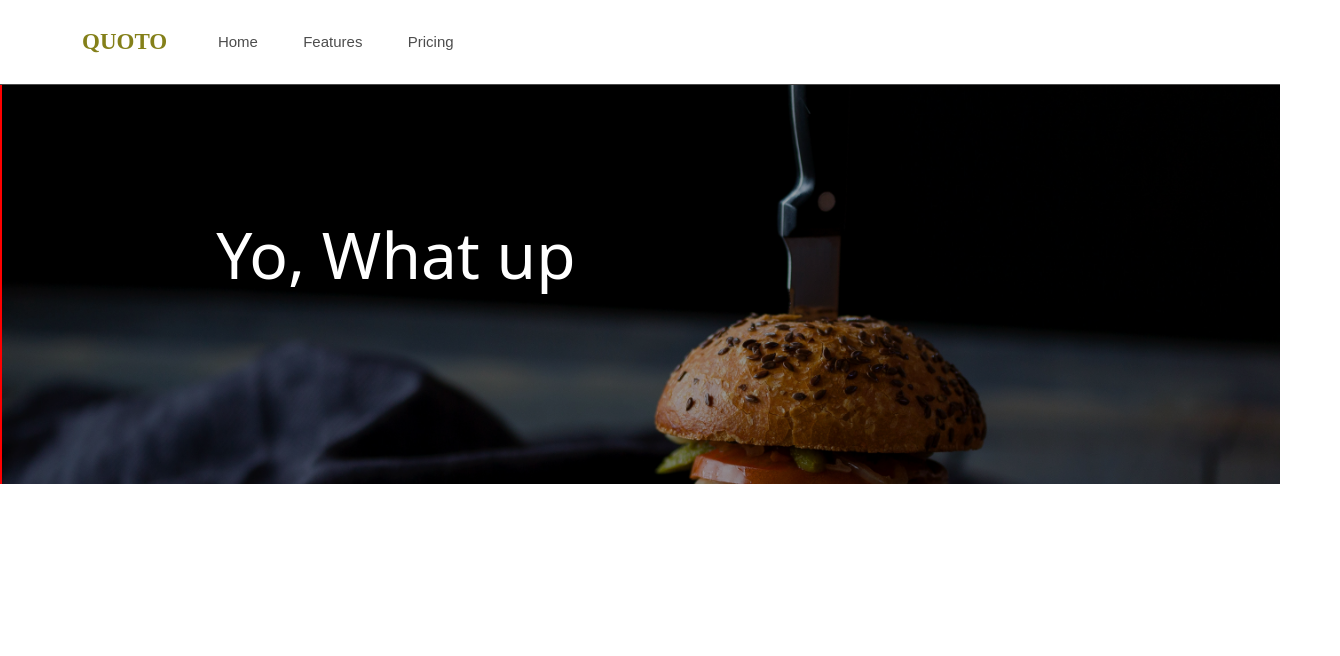
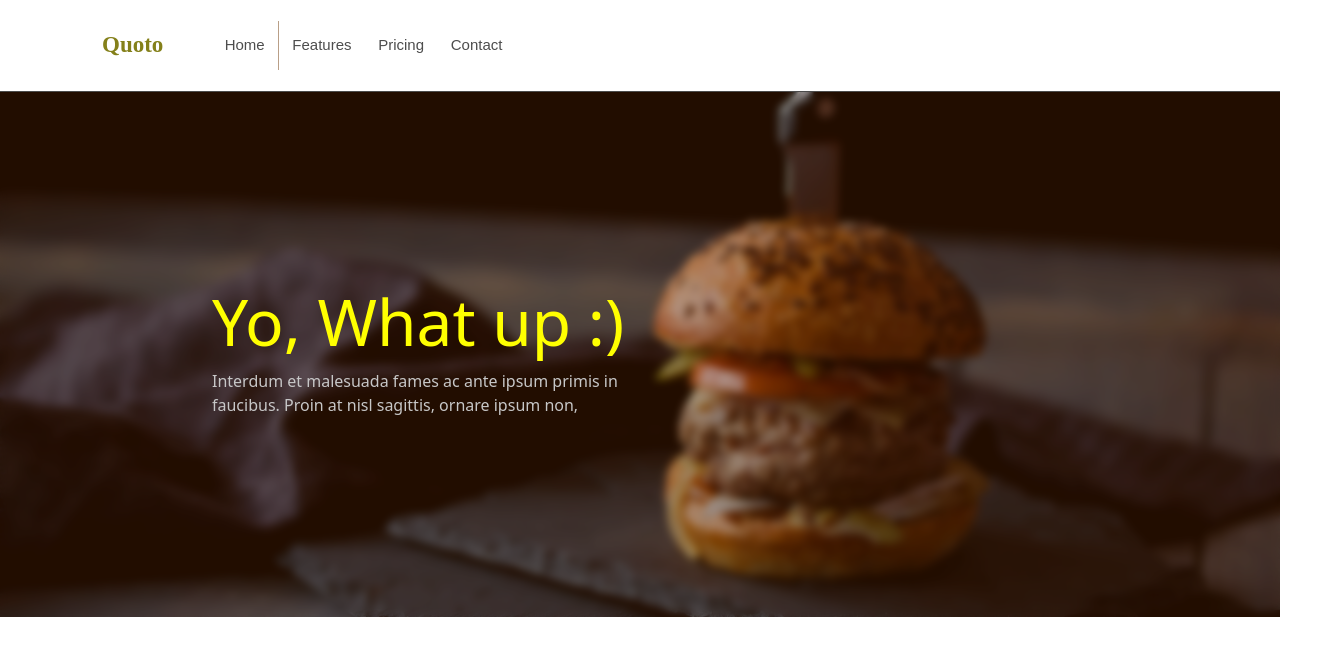
Before and after one commit to Shreya388/new-project, a React (Create React App) app: page / in a window 1280 px wide. Shown: the top 656 px of the page, 1340 px wide, since content can reach past the window. Built offline with nearby package versions, Linux system fonts and the light colour scheme.

Commit message:
blurred cover

```diff
--- a/src/App.js
+++ b/src/App.js
@@ -4,6 +4,7 @@ import "bootstrap/dist/css/bootstrap.min.css"
 function App() {
   return (
     <div className="App">
+
 
       <Header />
       </div>
--- a/src/components/Header.js
+++ b/src/components/Header.js
@@ -1,8 +1,11 @@
-import { Navbar, Nav, Container} from "react-bootstrap"
+import { Navbar, Nav, Container, Col} from "react-bootstrap"
 import "./style.css"
 
-var headText = "Yo, What up";
-const brandName = "QUOTO";
+
+var headPara = "Interdum et malesuada fames ac ante ipsum primis in faucibus. Proin at nisl sagittis, ornare ipsum non,"
+var headText = "Yo, What up :)";
+const brandName = "Quoto";
+
 
 const Header = () => {
     return (
@@ -10,8 +13,11 @@ const Header = () => {
         <div>
             <div className="cover">
                 <div className="cover_overlay">
-                    <Container>
-                        <h1 className="display-3 text-white Heading">{headText}</h1>
+                    <Container style={{margin: '150pt'}}>
+                        <Col xs={5}>
+                        <h1 className="display-3 Heading" style={{ color: 'yellow' }}>{headText}</h1>
+                        <p style={{color:'#c7c7c7'}}>{headPara}</p>
+                        </Col>
                     </Container>
                 </div>
             </div>
@@ -19,13 +25,14 @@ const Header = () => {
             {/*Navbar section*/}
             <Navbar className="nav">
                 <Container>
-                <Navbar.Brand style={{fontSize: '23px', color: '#84801A', fontWeight: 'bold', fontFamily: 'Source Sans Pro'}}>{brandName}</Navbar.Brand>
+                <Navbar.Brand style={{fontSize: '23px', color: '#84801A', padding: '15pt', fontWeight: 'bold', fontFamily: 'Source Sans Pro'}}>{brandName}</Navbar.Brand>
 
                 <Container>
                     <Nav className="mr-auto ">
-                        <a className="link" href="#home">Home</a>
+                        <a className="alink" href="#home">Home</a>
                         <a className="link" href="#features">Features</a>
                         <a className="link" href="#pricing">Pricing</a>
+                        <a className="link" href="#contact">Contact</a>
 
                     </Nav>
                     </Container>
--- a/src/components/style.css
+++ b/src/components/style.css
@@ -1,50 +1,63 @@
 .nav{
     background: rgb(255, 255, 255);
     border-bottom: 1pt solid rgb(75, 75, 75);
+
 }
 
 
 .link{
   color:rgb(77, 77, 77);
   text-decoration: none;
-  padding: 17pt;
+  padding: 10pt;
   font-family:Arial, Helvetica, sans-serif;
   font-size: 15px;
 
 }
 
-.brand{
-    color:red;
+.alink{
+    color:rgb(77, 77, 77);
+    text-decoration: none;
+    padding: 10pt;
+    font-family:Arial, Helvetica, sans-serif;
+    font-size: 15px;
+    border-right:1pt solid rgb(185, 159, 135);
 
-}
+  }
+
+
 
 .link:hover{
     color:rgb(0, 61, 77);
 }
 
+.alink:hover{
+    color:rgb(0, 61, 77);
+}
+
+
 
 .cover{
     background-image: url(images/a.jpg);
     background-size: cover;
-    height: 300pt;
     position: absolute;
     top:63pt;
     left:0;
     right:0;
-    background-position: center;
-    border-left:2pt solid red;
+    height: 400pt;
+    background-position: bottom;
+
 }
 
-.Heading{
-    margin: 100pt;
-}
+
 .cover_overlay{
 
-    background:rgba(0, 0, 0, 0.37);
-    height: 300pt;
+    background:rgba(88, 35, 0, 0.384);
+
+ backdrop-filter: blur(4px);
     position: absolute;
     top:0;
     left:0;
     right:0;
+    height: 400pt;
     background-position: center;
 }
```
